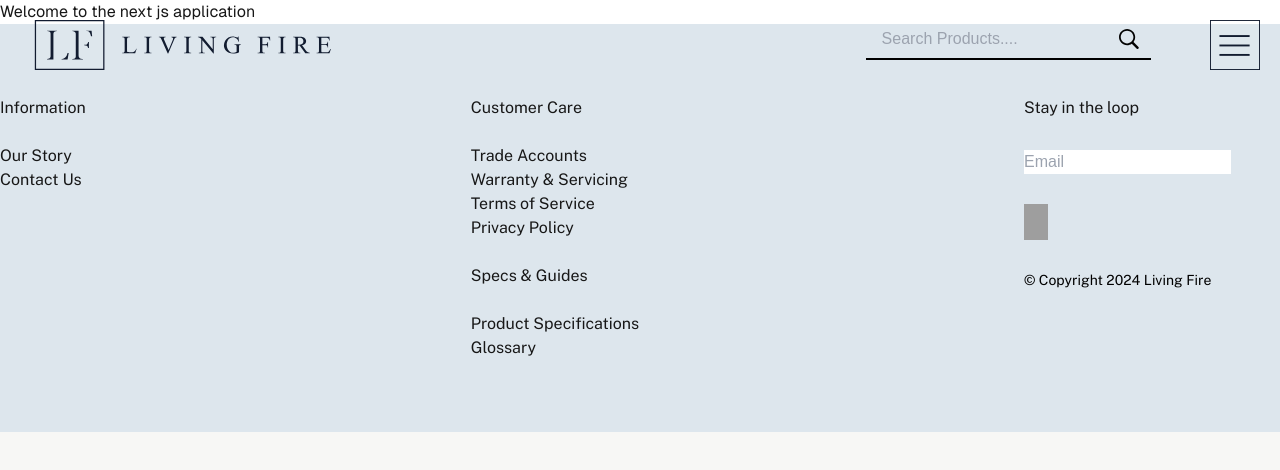
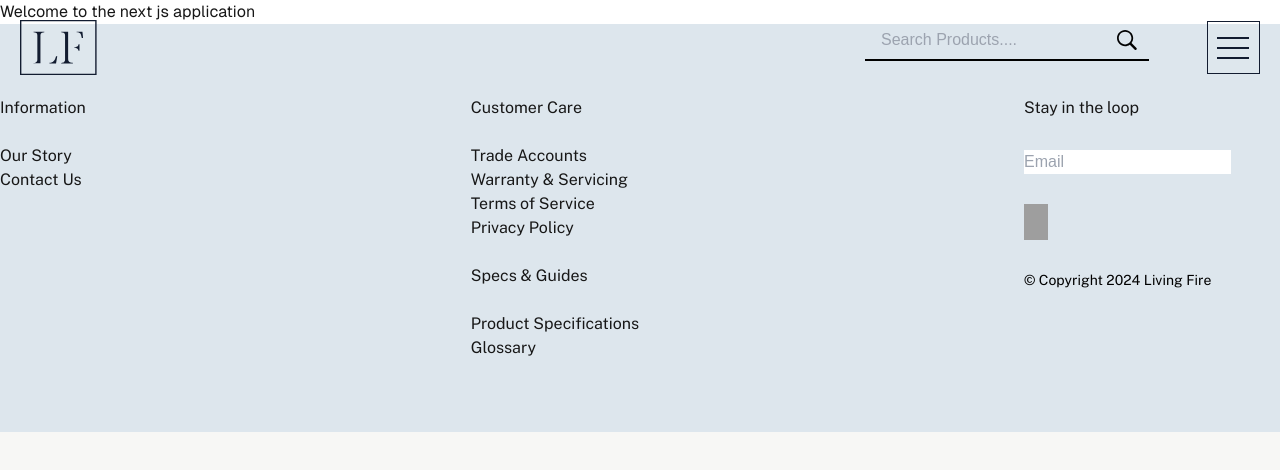
Before and after one commit to Anand-Anathur-Elangovan/living-fire, a Next.js app: page / in a window 1280 px wide. Shown: the top 470 px of the page. Built offline with nearby package versions, Linux system fonts and the light colour scheme; grey boxes are pictures that could not be loaded; a web font is replaced by a local one.

Commit message:
development

```diff
--- a/src/components/custom/Header/header.css
+++ b/src/components/custom/Header/header.css
@@ -28,10 +28,26 @@
   transform: translateY(-100%); /* Slide out of view */
   opacity: 0; /* Fade out */
 }
+.image-container {
+  width: 326px; /* Initial width */
+  height: auto;
+  overflow: hidden; /* Hide the part that gets cropped */
+}
+.custom-header-width {
+  height: auto; /* Adjust to your logo size */
+  cursor: pointer;
 
-.custom-header-width {
-  height: 50px; /* Adjust to your logo size */
-  cursor: pointer;
+  width: 100%;
+  object-fit: cover;
+  animation: cutImage 2s ease-in-out forwards;
+}
+@keyframes cutImage {
+  0% {
+    clip-path: inset(0 0 0 0); /* Initially, cut off the right half */
+  }
+  100% {
+    clip-path: inset(0 75% 0 0); /* Reveal the full image */
+  }
 }
 .custom-header-right-side-icons {
   display: flex;
--- a/src/components/custom/Header/index.js
+++ b/src/components/custom/Header/index.js
@@ -57,12 +57,14 @@ const Header = () => {
     <>
       {!showMenu && (
         <header className={headerClasses.join(" ")}>
+          <div class="image-container">
           <Image
             src={logo}
             alt="Logo"
             className="custom-header-width"
             onClick={handleHomeIconClick}
           />
+          </div>
           <div className="custom-header-right-side-icons">
             {/* <Image
               src={searchIcon}
@@ -102,7 +104,7 @@ const Header = () => {
             <Image
               src={menu}
               alt="searchIcon"
-              className="custom-header-width cursor-pointer"
+              className="cursor-pointer"
               onClick={() => {
                 setIsFocus(false);
                 setShowMenu(true);
```
